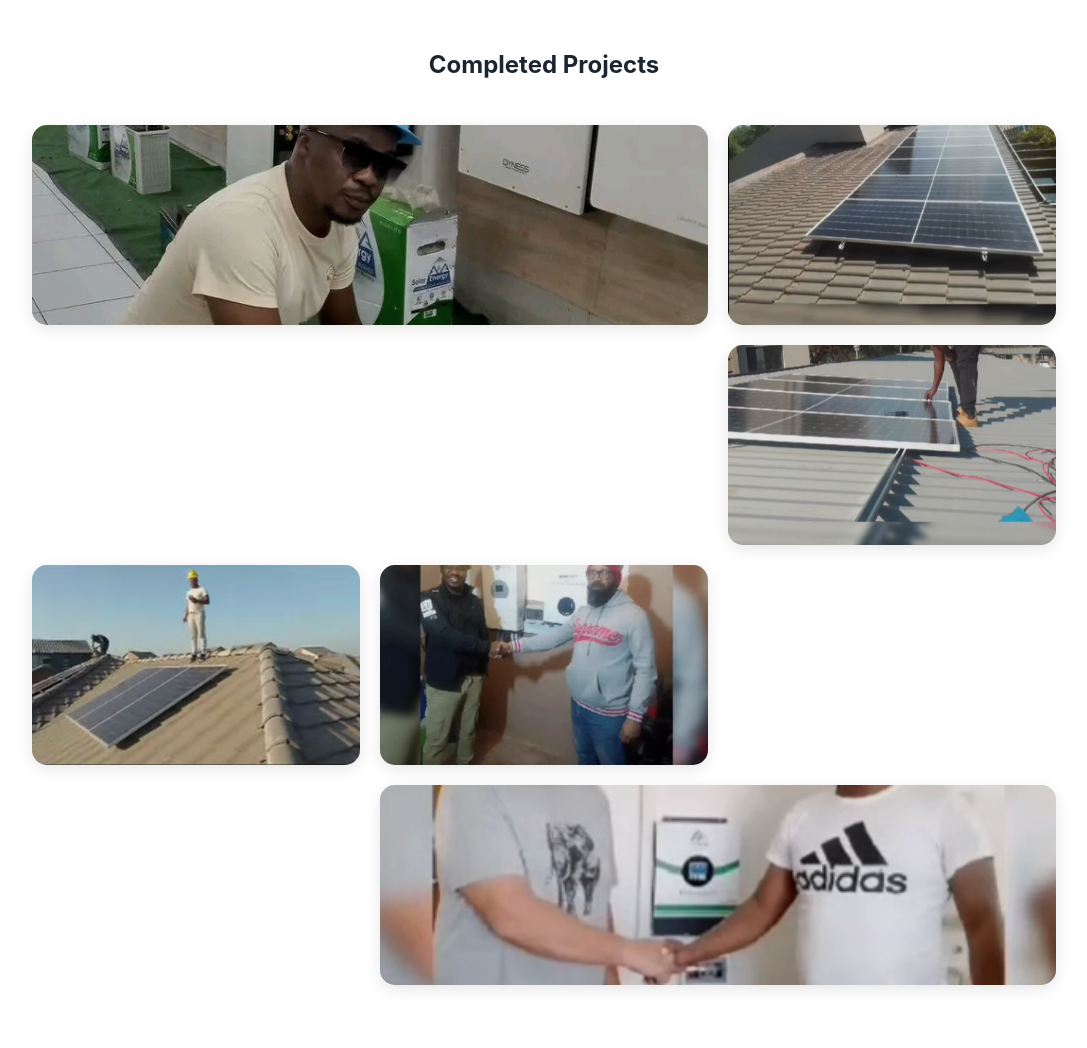
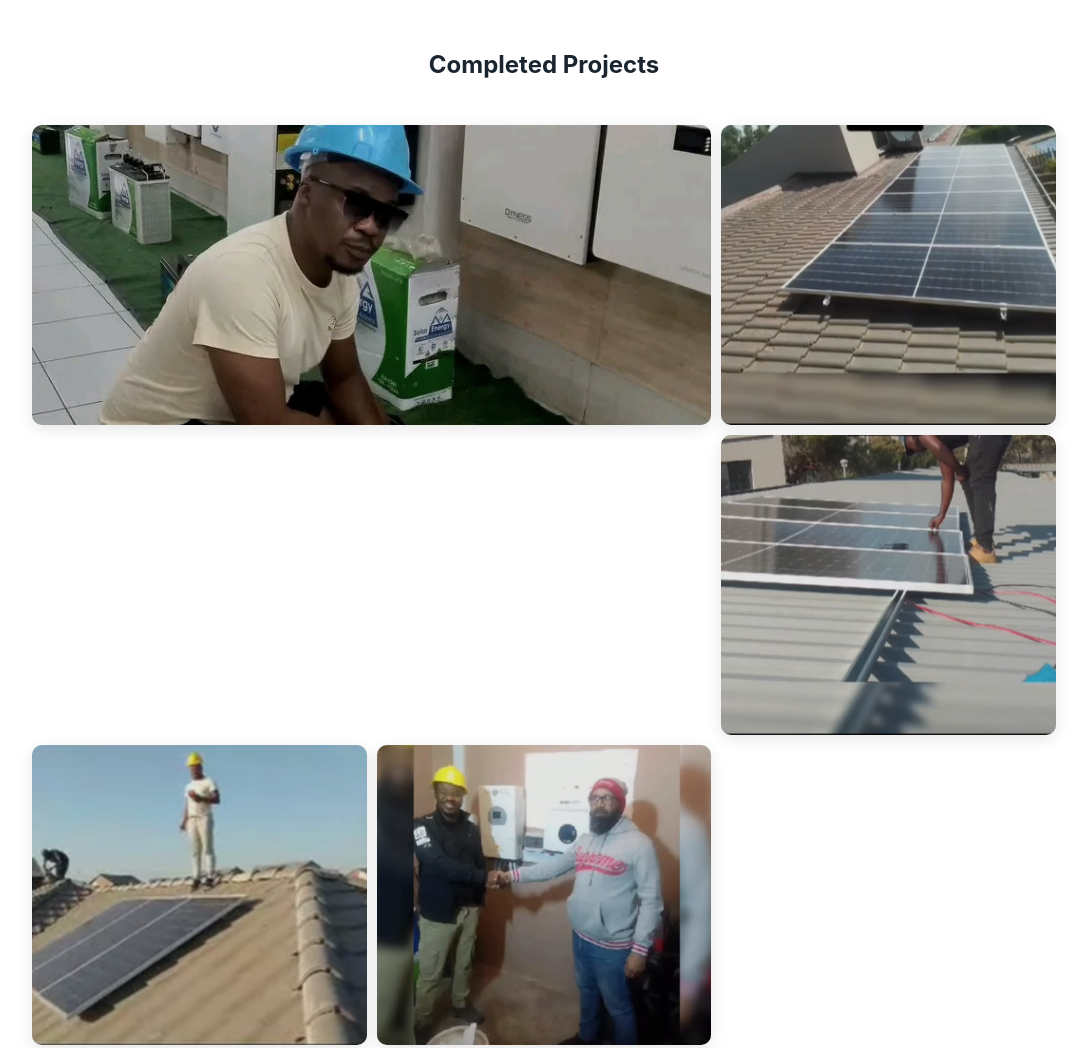
Before and after one commit to sindie-dev/Solar-Technologies, a plain HTML site: page index.html in a window 1280 px wide. Shown: the part 2080-3128 px from the top of the page, without its empty margins (96-1183 px from the left). Drawn offline with nearby package versions, Linux system fonts and the light colour scheme.

Commit message:
refactor(gallery): adjust grid gap, border radius, and item height for improved layout

```diff
--- a/index.html
+++ b/index.html
@@ -105,18 +105,18 @@
         .gallery-grid {
             display: grid;
             grid-template-columns: repeat(auto-fit, minmax(250px, 1fr));
-            gap: 20px;
+            gap: 10px;
             position: relative;
         }
         .gallery-item {
             background: #ddd;
-            border-radius: 15px;
+            border-radius: 10px;
             overflow: hidden;
             position: relative;
             cursor: pointer;
-            transition: all 0.4s ease;
+            transition: all 0.8s ease;
             box-shadow: 0 4px 15px rgba(0,0,0,0.1);
-            height: 200px;
+            height: 300px;
         }
         .gallery-item:nth-child(1) { grid-column: span 2; grid-row: span 2; }
         .gallery-item:nth-child(2) { grid-column: span 1; grid-row: span 1; }
```
